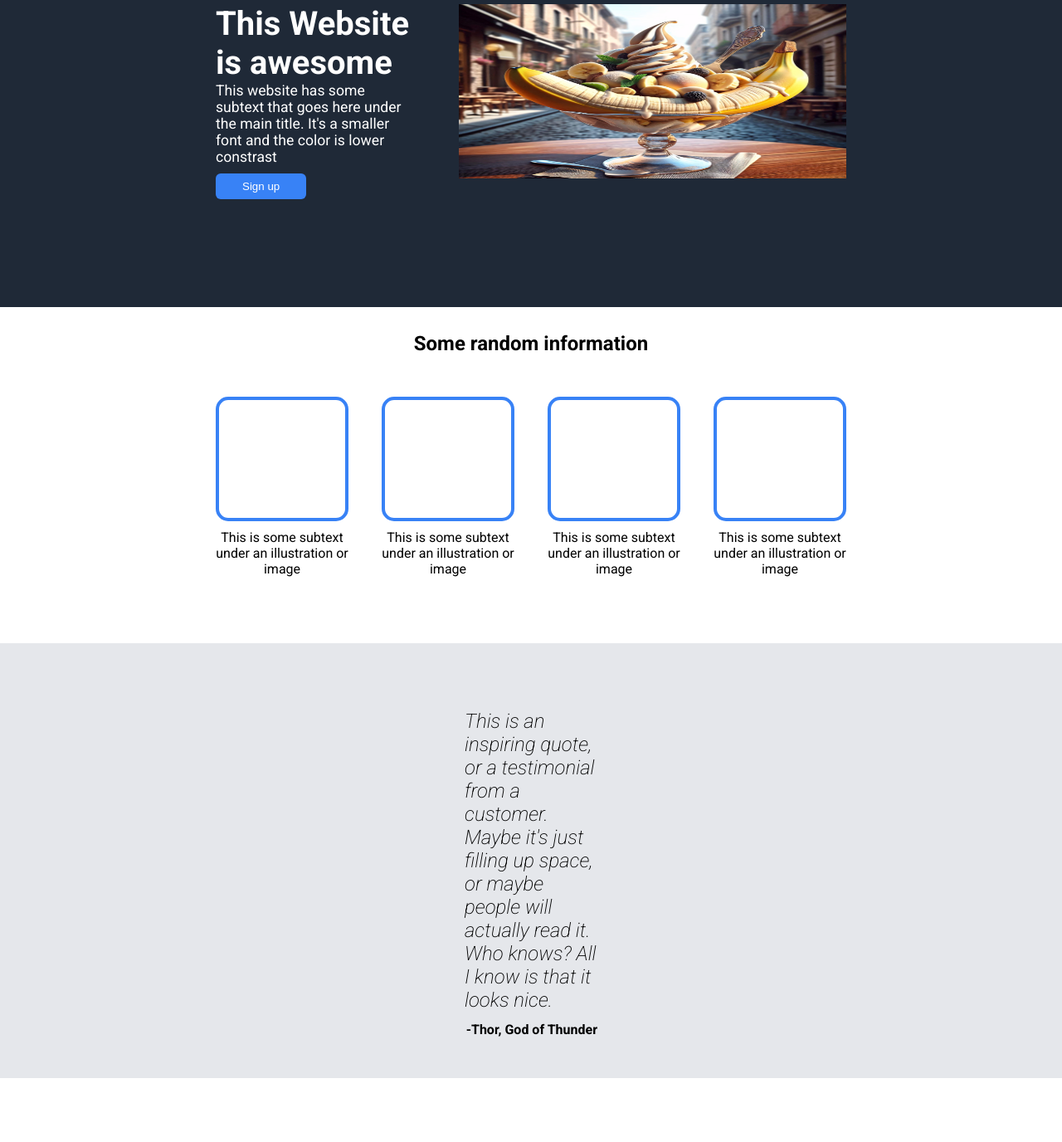
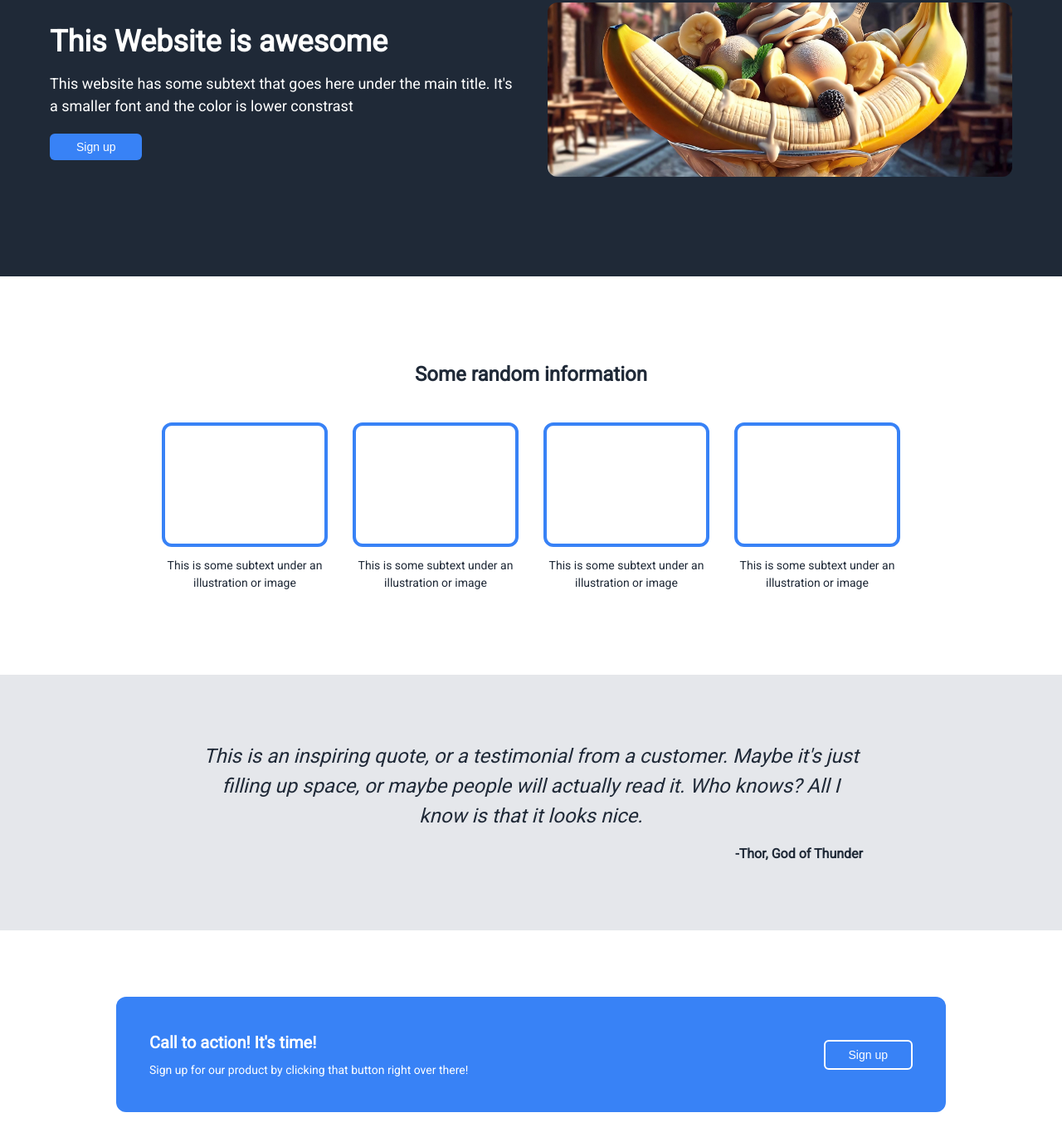
Before and after one commit to Matfen2/page-of-destinations, a plain HTML site: page index.html in a window 1280 px wide. Shown: the part 153-1529 px from the top of the page at 83% size. Drawn offline with Linux system fonts and the light colour scheme.

Commit message:
Update Responsive

```diff
--- a/index.html
+++ b/index.html
@@ -1,15 +1,16 @@
 <!DOCTYPE html>
 <html lang="fr">
 <head>
-    <meta charset="UTF-8">
-    <meta name="viewport" content="width=device-width, initial-scale=1.0">
-    <link rel="preconnect" href="https://fonts.googleapis.com">
-    <link rel="preconnect" href="https://fonts.gstatic.com" crossorigin>
-    <link href="https://fonts.googleapis.com/css2?family=Roboto:ital,wght@0,100..900;1,100..900&display=swap" rel="stylesheet">
-    <link rel="stylesheet" href="style.css">
+  <meta charset="UTF-8" />
+  <meta name="viewport" content="width=device-width, initial-scale=1.0" />
+  <link rel="preconnect" href="https://fonts.googleapis.com" />
+  <link rel="preconnect" href="https://fonts.gstatic.com" crossorigin />
+  <link href="https://fonts.googleapis.com/css2?family=Roboto&display=swap" rel="stylesheet" />
+  <link rel="stylesheet" href="style.css" />
   <title>Page Of Destination</title>
 </head>
 <body>
+
   <!-- HEADER -->
   <header>
     <nav>
@@ -27,50 +28,42 @@
         <p>This website has some subtext that goes here under the main title. It's a smaller font and the color is lower constrast</p>
         <button type="button" id="btn-sign-up">Sign up</button>
       </div>
-            <img src="./banana-split.jpg" alt="image-css">
+      <img src="./banana-split.jpg" alt="Banana split dessert" />
     </section>
   </header>
 
   <!-- MAIN -->
   <main>
     <!-- INFO -->
-        <section id="info">
+    <section class="container" id="info">
       <h2>Some random information</h2>
       <div class="list-card">
         <article class="card">
-                    <div class="card-contain">
-
-                    </div>
+          <div class="card-contain"></div>
           <p>This is some subtext under an illustration or image</p>
         </article>
         <article class="card">
-                    <div class="card-contain">
-
-                    </div>
+          <div class="card-contain"></div>
           <p>This is some subtext under an illustration or image</p>
         </article>
         <article class="card">
-                    <div class="card-contain">
-
-                    </div>
+          <div class="card-contain"></div>
           <p>This is some subtext under an illustration or image</p>
         </article>
         <article class="card">
-                    <div class="card-contain">
-
-                    </div>
+          <div class="card-contain"></div>
           <p>This is some subtext under an illustration or image</p>
         </article>
       </div>
     </section>
 
-        <!-- CITATIONS -->
+    <!-- CITATION -->
     <section id="citation">
       <h2><em>This is an inspiring quote, or a testimonial from a customer. Maybe it's just filling up space, or maybe people will actually read it. Who knows? All I know is that it looks nice.</em></h2>
-            <p><strong>-Thor, God of Thunder</strong></p>
+      <p>-Thor, God of Thunder</p>
     </section>
 
-         <!-- CALL -->
+    <!-- CALL TO ACTION -->
     <section id="call">
       <div class="call-contain">
         <div class="call-sentence">
@@ -82,8 +75,10 @@
     </section>
   </main>
 
+  <!-- FOOTER -->
   <footer>
     <p>Copyright © The Odin Project 2021</p>
   </footer>
+
 </body>
 </html>
--- a/style.css
+++ b/style.css
@@ -5,21 +5,31 @@
 }
 
 body {
-    height: 100vh;
   font-family: "Roboto", sans-serif;
+  background-color: white;
+  color: #1f2937;
+  line-height: 1.5;
+}
+
+.container {
+  max-width: 1200px;
+  margin: 0 auto;
+  padding: 40px 20px;
 }
 
 /* HEADER */
 header {
-    padding: 10px 260px;
   background-color: #1F2937;
+  padding: 40px 0;
 }
 
 nav {
   display: flex;
+  justify-content: space-between;
   align-items: center;
-    flex-direction: row;
-    justify-content: space-between;
+  max-width: 1200px;
+  margin: 0 auto;
+  padding: 0 20px;
 }
 
 nav h1 {
@@ -29,135 +39,192 @@ nav h1 {
 
 .list-href {
   display: flex;
-    column-gap: 40px;
-    flex-direction: row;
   list-style-type: none;
+  gap: 40px;
 }
 
 .list-href a {
   color: white;
   text-decoration: none;
+  font-size: 14px;
 }
 
 #present {
   display: flex;
-    column-gap: 60px;
-    margin: 120px auto;
-    flex-direction: row;
   justify-content: space-between;
+  align-items: center;
+  flex-wrap: wrap;
+  gap: 40px;
+  max-width: 1200px;
+  margin: 80px auto;
+  padding: 0 20px;
 }
 
 .show {
-    width: 35%;
+  flex: 1 1 400px;
   color: white;
 }
 
 .show h2 {
-    font-size: 2.5em;
+  font-size: 36px;
+  font-weight: bold;
 }
 
 .show p {
-    font-size: 1.1em;
+  font-size: 18px;
+  margin-top: 10px;
 }
 
 #btn-sign-up {
+  background-color: #3882F6;
   color: white;
-    margin-top: 10px;
-    padding: 8px 32px;
   border: none;
   border-radius: 6px;
-    background-color: #3882F6;
+  padding: 8px 32px;
+  font-size: 14px;
+  margin-top: 20px;
+  cursor: pointer;
 }
 
 #present img {
-    width: 70%;
-    height: 210px;
+  flex: 1 1 400px;
+  width: 100%;
+  max-height: 210px;
+  border-radius: 12px;
+  object-fit: cover;
 }
 
-/* INFO */
+/* INFO SECTION */
 #info {
-    padding: 30px 260px;
+  margin: 60px auto;
 }
 
 #info h2 {
   text-align: center;
+  font-size: 24px;
+  font-weight: bold;
+  margin-bottom: 40px;
 }
 
 .list-card {
   display: flex;
-    flex-direction: row;
-    flex-wrap: nowrap;
-    margin: 50px auto;
-    max-width: 800px;
-    column-gap: 40px;
+  flex-wrap: wrap;
+  gap: 30px;
+  text-align: center;
+  justify-content: center;
 }
 
 .card {
-    width: 23%;
+  flex: 1 1 200px;
+  max-width: 200px;
   text-align: center;
 }
 
 .card .card-contain {
   height: 150px;
-    border-radius: 15px;
   border: 4px solid #3882F6;
+  border-radius: 12px;
 }
 
 .card p {
-    margin-top: 10px;
+  margin-top: 12px;
+  font-size: 14px;
 }
 
-/* CITATIONS */
+/* CITATION */
 #citation {
-    padding: 80px 560px;
   background-color: #E5E7EB;
+  padding: 80px 20px;
+  text-align: center;
 }
 
 #citation h2 {
-    font-weight: 200;
+  font-size: 24px;
+  font-style: italic;
+  font-weight: 300;
+  color: #1f2937;
+  max-width: 800px;
+  margin: 0 auto;
 }
 
 #citation p {
-    margin-top: 12px;
-    float: inline-end;
+  margin-top: 16px;
+  font-weight: bold;
+  text-align: right;
+  max-width: 800px;
+  margin-left: auto;
+  margin-right: auto;
 }
 
-/* CALL */
+/* CALL TO ACTION */
 #call {
-    padding: 80px 420px;
+  margin: 80px 0;
+  padding: 0 20px;
 }
 
 .call-contain {
+  background-color: #3882F6;
+  color: white;
   display: flex;
-    flex-direction: row;
-    border-radius: 7px;
-    padding: 40px 80px;
+  justify-content: space-between;
   align-items: center;
-    justify-content: space-between;
-    background-color: #3882F6;
+  padding: 40px;
+  border-radius: 12px;
+  flex-wrap: wrap;
+  gap: 20px;
+  max-width: 1000px;
+  margin: 0 auto;
 }
 
-.call-sentence {
-    color: white;
-    line-height: 1.5;
+.call-sentence h3 {
+  font-size: 20px;
+  font-weight: bold;
+}
+
+.call-sentence p {
+  margin-top: 8px;
+  font-size: 14px;
 }
 
 #btn-sign-up-two {
+  background: none;
+  border: 2px solid white;
   color: white;
-    margin-top: 10px;
-    padding: 6px 28px;
-    border: 2px solid white;
   border-radius: 6px;
-    background: none;
+  padding: 8px 28px;
+  font-size: 14px;
+  cursor: pointer;
 }
 
 /* FOOTER */
 footer {
-    padding: 36px 260px;
   background-color: #1F2937;
+  color: #F9FAF8;
+  text-align: center;
+  padding: 36px 20px;
+  font-size: 14px;
 }
 
-footer p {
-    color: #F9FAF8;
+/* RESPONSIVE */
+@media (max-width: 768px) {
+  nav {
+    flex-direction: column;
+    gap: 20px;
+  }
+
+  .list-href {
+    flex-direction: column;
+    gap: 12px;
+    align-items: center;
+  }
+
+  #present {
+    flex-direction: column;
     text-align: center;
   }
+
+  .call-contain {
+    flex-direction: column;
+    text-align: center;
+  }
+}
```
Lines whose indentation alone changed are shown as unchanged.
